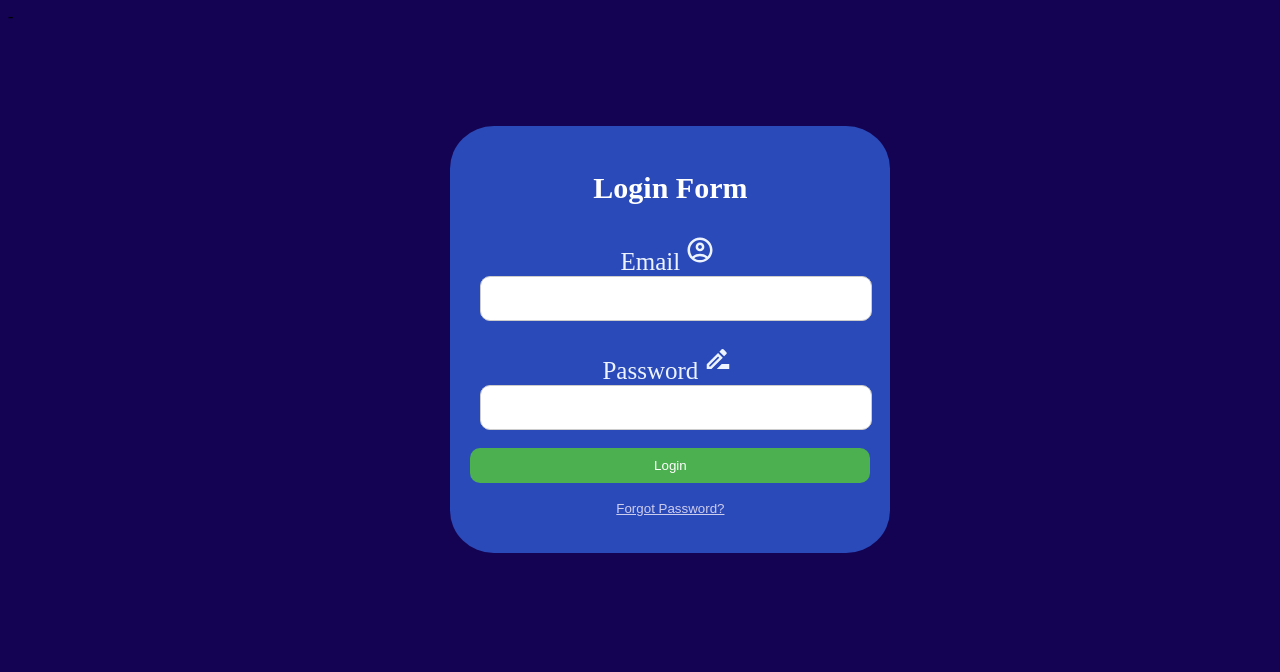
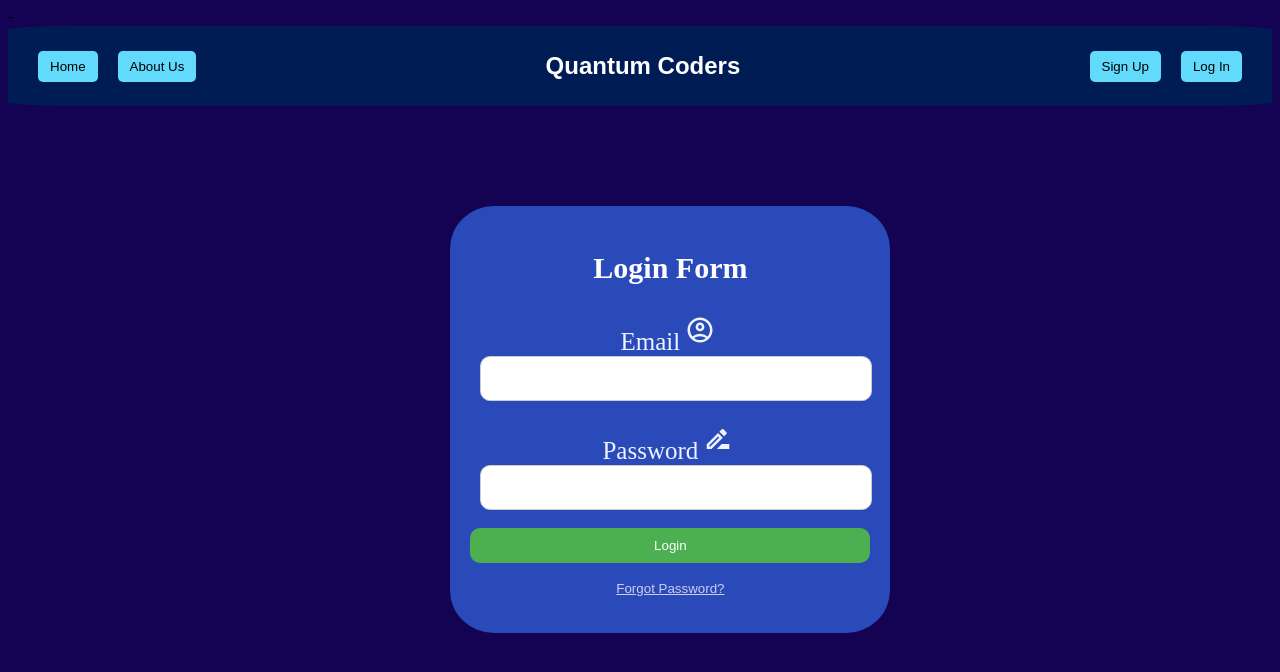
Before and after one commit to CUNY2XTECH-CITYTECH/quantum-coders, a React (Vite) app in the folder frontend/: page /login in a window 1280 px wide. Shown: the top 672 px of the page. Built offline with nearby package versions, Linux system fonts and the light colour scheme; what supertokens-web-js would draw is missing.

Commit message:
header add

```diff
--- a/frontend/src/components/CreateAccount/RegisterForm.tsx
+++ b/frontend/src/components/CreateAccount/RegisterForm.tsx
@@ -100,6 +100,19 @@ export const RegisterForm = () => {
 
     return (
         <>
+        <div className="homepage">
+      <header className="header">
+        <div className="left-buttons">
+          <button onClick={() => navigate("/")}>Home</button>
+          <button>About Us</button>
+        </div>
+        <h1 className="title">Quantum Coders</h1>
+        <div className="right-buttons">
+          <button onClick={() => navigate("/register")}>Sign Up</button>
+          <button onClick={() => navigate("/login")}>Log In</button>
+        </div>
+      </header>
+    </div>
         <div>
         <body className="Signup-Body">
             <div className="form-container-Signup">
--- a/frontend/src/components/LoginAcc/login-form.css
+++ b/frontend/src/components/LoginAcc/login-form.css
@@ -15,6 +15,7 @@ body {
   margin: 35%;
   margin-top: 100px;
   margin-bottom: 100px;
+  width: 75%;
 }
 
 .form-group-login {
--- a/frontend/src/components/LoginAcc/login-form.tsx
+++ b/frontend/src/components/LoginAcc/login-form.tsx
@@ -89,6 +89,20 @@ const FormLogin = () => {
   };
 
   return (
+    <>
+    <div className="homepage">
+      <header className="header">
+        <div className="left-buttons">
+          <button onClick={() => navigate("/")}>Home</button>
+          <button>About Us</button>
+        </div>
+        <h1 className="title">Quantum Coders</h1>
+        <div className="right-buttons">
+          <button onClick={() => navigate("/register")}>Sign Up</button>
+          <button onClick={() => navigate("/login")}>Log In</button>
+        </div>
+      </header>
+    </div>
     <div className="form-container-login">
       <h2 className="h2-login">{isForgotPassword ? 'Reset Password' : 'Login Form'}</h2>
 
@@ -142,8 +156,11 @@ const FormLogin = () => {
       {isForgotPassword && (
         <form onSubmit={handleResetPasswordSubmit} className="form-reset-login">
           <div className="form-group-login">
+            <div className="input-icon-login">
             <label htmlFor="resetEmail">Enter your email to reset password:</label>
-            <MdOutlineDriveFileRenameOutline />
+            <br></br>
+            </div>
+            <div className="input-icon-login">
             <input
               type="email"
               id="resetEmail"
@@ -152,6 +169,7 @@ const FormLogin = () => {
               className="input-field-login"
               aria-label="Reset Email Address"
             />
+          </div>
           </div>
           <button type="submit" className="btn-submit-login">Reset Password</button>
           <p>
@@ -162,6 +180,7 @@ const FormLogin = () => {
         </form>
       )}
     </div>
+    </>
   );
 };
 
```
